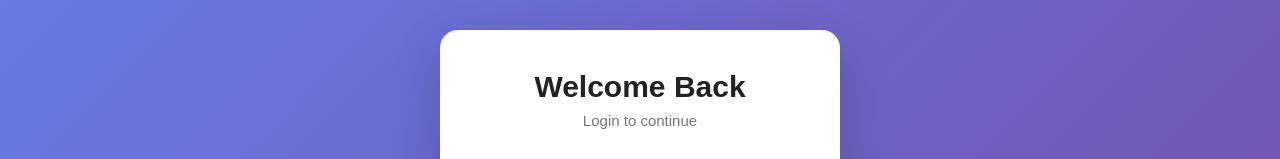
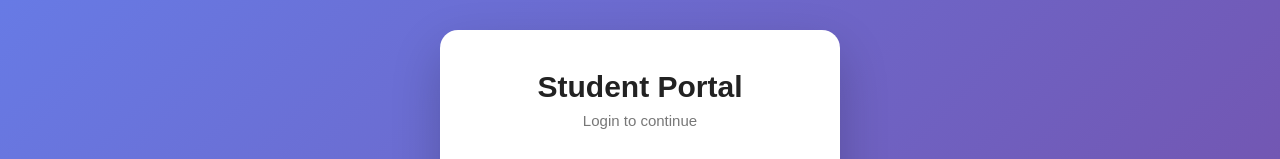
Before and after one commit to Rupamkumar400/Student-Portal, a React (Vite) app in the folder Portal/: page /login in a window 1280 px wide. Shown: the part 151-310 px from the top of the page. Built offline with nearby package versions, Linux system fonts and the light colour scheme.

Commit message:
Login and Routes

```diff
--- a/Portal/src/pages/Login.jsx
+++ b/Portal/src/pages/Login.jsx
@@ -27,7 +27,7 @@ function Login() {
     <div className="login-page">
       <div className="login-card">
         <div className="login-header">
-          <h1>Welcome Back</h1>
+          <h1>Student Portal</h1>
           <p>Login to continue</p>
         </div>
 
```
